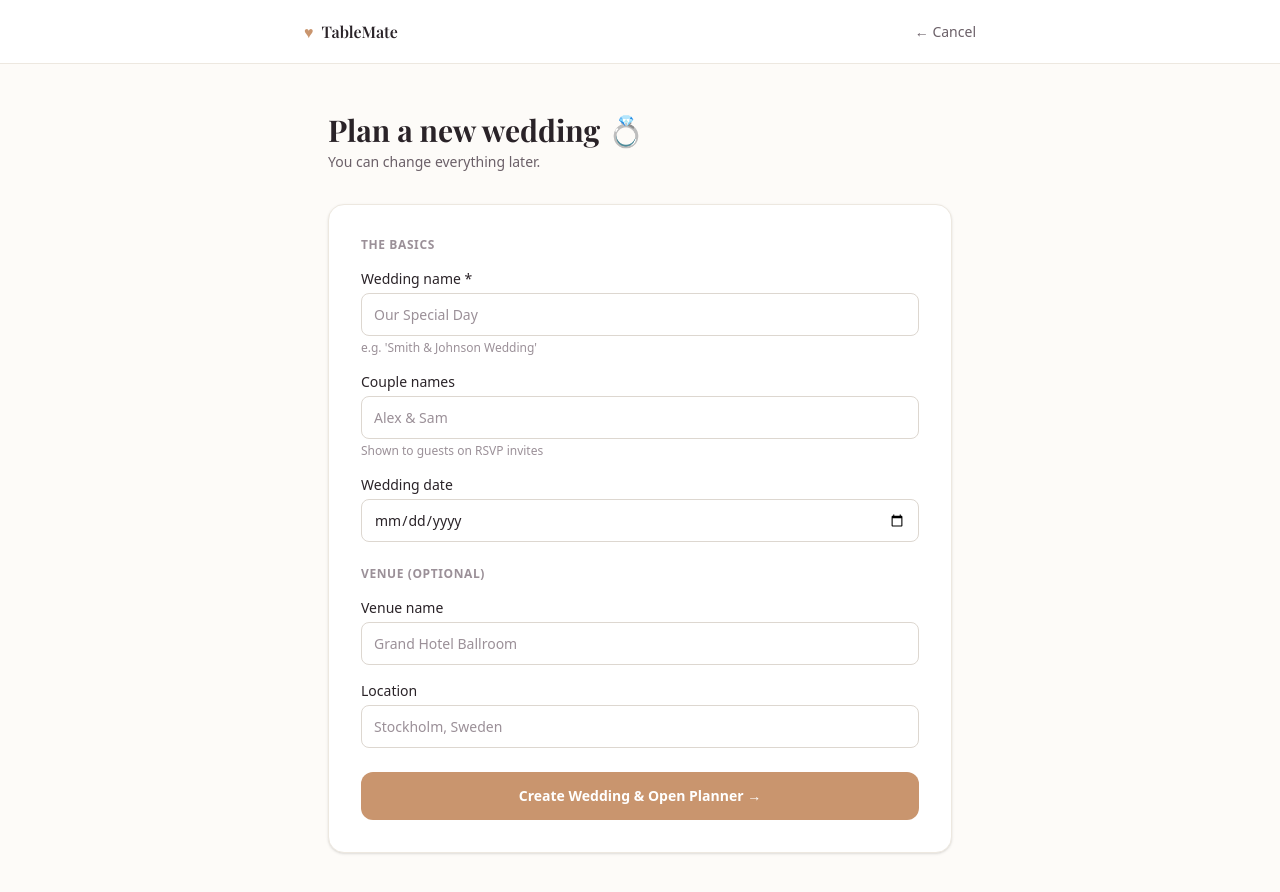
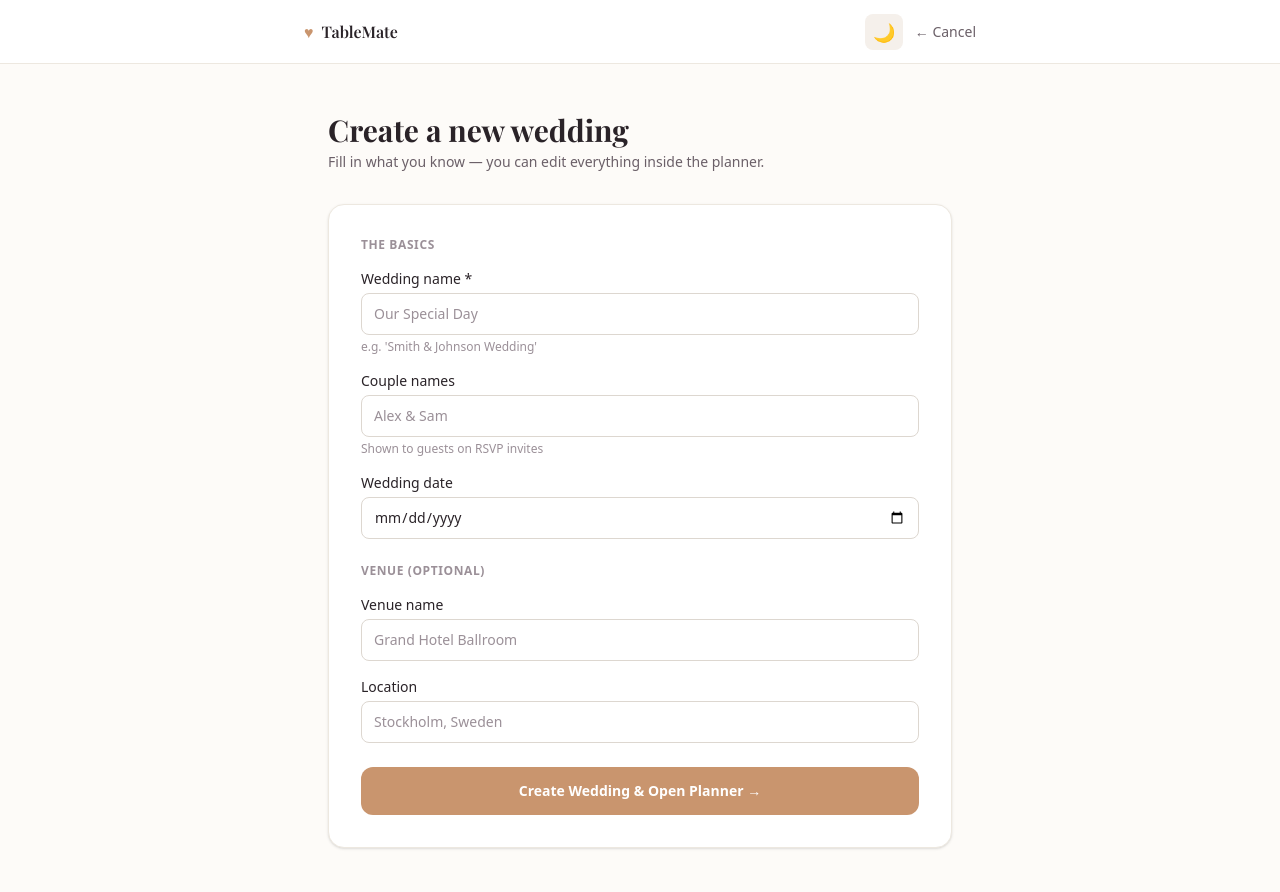
Before and after one commit to Sheggyb/tablemate, a Next.js app: page /app/new in a window 1280 px wide. Shown: the top 892 px of the page. Built offline with nearby package versions, Linux system fonts and the light colour scheme; a web font is replaced by a local one.

Commit message:
fix: dark mode on new wedding page, better copy

```diff
--- a/src/app/app/new/page.tsx
+++ b/src/app/app/new/page.tsx
@@ -1,21 +1,27 @@
 "use client";
 
-import { useState } from "react";
+import { useState, useEffect } from "react";
 import { useRouter } from "next/navigation";
 import Link from "next/link";
 import { createClient } from "@/lib/supabase/client";
 
 export default function NewWeddingPage() {
   const router = useRouter();
-  const [form, setForm] = useState({
-    name: "",
-    couple_names: "",
-    date: "",
-    venue_name: "",
-    location: "",
-  });
+  const [dark, setDark] = useState(false);
+  const [form, setForm] = useState({ name: "", couple_names: "", date: "", venue_name: "", location: "" });
   const [loading, setLoading] = useState(false);
-  const [error, setError]     = useState("");
+  const [error, setError] = useState("");
+
+  useEffect(() => {
+    const saved = localStorage.getItem("tablemate-dark");
+    if (saved === "true") setDark(true);
+  }, []);
+
+  const toggleDark = () => {
+    const next = !dark;
+    setDark(next);
+    localStorage.setItem("tablemate-dark", String(next));
+  };
 
   const set = (k: string, v: string) => setForm(f => ({ ...f, [k]: v }));
 
@@ -29,7 +35,6 @@ export default function NewWeddingPage() {
     const { data: { user } } = await supabase.auth.getUser();
     if (!user) { router.push("/login"); return; }
 
-    // Create wedding
     const { data: wedding, error: we } = await supabase.from("weddings").insert({
       user_id:      user.id,
       name:         form.name.trim(),
@@ -39,63 +44,66 @@ export default function NewWeddingPage() {
 
     if (we || !wedding) { setError("Failed to create wedding. Please try again."); setLoading(false); return; }
 
-    // Create default venue
-    if (form.venue_name.trim()) {
-      await supabase.from("venues").insert({
-        wedding_id: wedding.id,
-        name:       form.venue_name.trim(),
-        location:   form.location.trim() || null,
-      });
-    }
+    const venueName = form.venue_name.trim() || "Main Hall";
+    await supabase.from("venues").insert({ wedding_id: wedding.id, name: venueName });
 
     router.push(`/app/wedding/${wedding.id}`);
   };
 
+  const bg = dark ? "bg-[#1A1718]" : "bg-[#FDFBF8]";
+  const card = dark ? "bg-[#2A2328] border-[#3D3540]" : "bg-white border-[#EDE8E0]";
+  const text = dark ? "text-[#F0EBE6]" : "text-[#2A2328]";
+  const sub = dark ? "text-[#9B9098]" : "text-[#6B6068]";
+  const header = dark ? "bg-[#211E1F] border-[#3D3540]" : "bg-white border-[#EDE8E0]";
+  const inputCls = dark
+    ? "w-full px-3 py-2.5 rounded-lg border border-[#3D3540] bg-[#1A1718] text-[#F0EBE6] text-sm outline-none focus:border-[#C9956E]"
+    : "w-full px-3 py-2.5 rounded-lg border border-[#DDD7D0] bg-white text-[#2A2328] text-sm outline-none focus:border-[#C9956E]";
+
   return (
-    <div className="min-h-screen bg-[#FDFBF8]">
-      <header className="bg-white border-b border-[#EDE8E0] h-16 flex items-center px-6">
+    <div className={`min-h-screen ${bg}`}>
+      <header className={`${header} border-b h-16 flex items-center px-6`}>
         <div className="max-w-2xl mx-auto w-full flex items-center justify-between">
           <Link href="/app" className="flex items-center gap-2">
             <span className="text-[#C9956E]">♥</span>
-            <span className="font-playfair font-semibold text-[#2A2328]">TableMate</span>
+            <span className={`font-playfair font-semibold ${text}`}>TableMate</span>
           </Link>
-          <Link href="/app" className="text-sm text-[#6B6068] hover:text-[#2A2328]">← Cancel</Link>
+          <div className="flex items-center gap-3">
+            <button onClick={toggleDark} className={`text-lg px-2 py-1 rounded-lg ${dark ? "bg-[#3D3540]" : "bg-[#F5F0EB]"}`}>
+              {dark ? "☀️" : "🌙"}
+            </button>
+            <Link href="/app" className={`text-sm ${sub} hover:${text}`}>← Cancel</Link>
+          </div>
         </div>
       </header>
 
       <main className="max-w-2xl mx-auto px-6 py-12">
         <div className="mb-8">
-          <h1 className="font-playfair text-3xl font-bold text-[#2A2328]">Plan a new wedding 💍</h1>
-          <p className="text-[#6B6068] text-sm mt-1">You can change everything later.</p>
+          <h1 className={`font-playfair text-3xl font-bold ${text}`}>Create a new wedding</h1>
+          <p className={`${sub} text-sm mt-1`}>Fill in what you know — you can edit everything inside the planner.</p>
         </div>
 
-        <div className="bg-white rounded-2xl border border-[#EDE8E0] p-8 shadow-sm">
+        <div className={`${card} rounded-2xl border p-8 shadow-sm`}>
           {error && <div className="mb-5 p-3 bg-red-50 border border-red-200 rounded-lg text-sm text-red-700">{error}</div>}
 
           <form onSubmit={handleCreate} className="space-y-6">
-            <Section title="The Basics">
-              <Field label="Wedding name *" hint="e.g. 'Smith & Johnson Wedding'">
-                <input type="text" value={form.name} onChange={e => set("name", e.target.value)} required
-                  className="input" placeholder="Our Special Day"/>
+            <Section title="The Basics" dark={dark}>
+              <Field label="Wedding name *" hint="e.g. 'Smith & Johnson Wedding'" dark={dark}>
+                <input type="text" value={form.name} onChange={e => set("name", e.target.value)} required className={inputCls} placeholder="Our Special Day"/>
               </Field>
-              <Field label="Couple names" hint="Shown to guests on RSVP invites">
-                <input type="text" value={form.couple_names} onChange={e => set("couple_names", e.target.value)}
-                  className="input" placeholder="Alex & Sam"/>
+              <Field label="Couple names" hint="Shown to guests on RSVP invites" dark={dark}>
+                <input type="text" value={form.couple_names} onChange={e => set("couple_names", e.target.value)} className={inputCls} placeholder="Alex & Sam"/>
               </Field>
-              <Field label="Wedding date">
-                <input type="date" value={form.date} onChange={e => set("date", e.target.value)}
-                  className="input"/>
+              <Field label="Wedding date" dark={dark}>
+                <input type="date" value={form.date} onChange={e => set("date", e.target.value)} className={inputCls}/>
               </Field>
             </Section>
 
-            <Section title="Venue (optional)">
-              <Field label="Venue name">
-                <input type="text" value={form.venue_name} onChange={e => set("venue_name", e.target.value)}
-                  className="input" placeholder="Grand Hotel Ballroom"/>
+            <Section title="Venue (optional)" dark={dark}>
+              <Field label="Venue name" dark={dark}>
+                <input type="text" value={form.venue_name} onChange={e => set("venue_name", e.target.value)} className={inputCls} placeholder="Grand Hotel Ballroom"/>
               </Field>
-              <Field label="Location">
-                <input type="text" value={form.location} onChange={e => set("location", e.target.value)}
-                  className="input" placeholder="Stockholm, Sweden"/>
+              <Field label="Location" dark={dark}>
+                <input type="text" value={form.location} onChange={e => set("location", e.target.value)} className={inputCls} placeholder="Stockholm, Sweden"/>
               </Field>
             </Section>
 
@@ -106,39 +114,25 @@ export default function NewWeddingPage() {
           </form>
         </div>
       </main>
-
-      <style jsx>{`
-        .input {
-          width: 100%;
-          padding: 10px 12px;
-          border: 1px solid #DDD7D0;
-          border-radius: 8px;
-          font-size: 14px;
-          outline: none;
-          background: white;
-          color: #2A2328;
-        }
-        .input:focus { border-color: #C9956E; }
-      `}</style>
     </div>
   );
 }
 
-function Section({ title, children }: { title: string; children: React.ReactNode }) {
+function Section({ title, dark, children }: { title: string; dark: boolean; children: React.ReactNode }) {
   return (
     <div>
-      <h2 className="text-xs font-semibold text-[#9B9098] uppercase tracking-wider mb-4">{title}</h2>
+      <h2 className={`text-xs font-semibold uppercase tracking-wider mb-4 ${dark ? "text-[#6B6068]" : "text-[#9B9098]"}`}>{title}</h2>
       <div className="space-y-4">{children}</div>
     </div>
   );
 }
 
-function Field({ label, hint, children }: { label: string; hint?: string; children: React.ReactNode }) {
+function Field({ label, hint, dark, children }: { label: string; hint?: string; dark: boolean; children: React.ReactNode }) {
   return (
     <div>
-      <label className="block text-sm font-medium text-[#2A2328] mb-1">{label}</label>
+      <label className={`block text-sm font-medium mb-1 ${dark ? "text-[#F0EBE6]" : "text-[#2A2328]"}`}>{label}</label>
       {children}
-      {hint && <p className="text-xs text-[#9B9098] mt-1">{hint}</p>}
+      {hint && <p className={`text-xs mt-1 ${dark ? "text-[#6B6068]" : "text-[#9B9098]"}`}>{hint}</p>}
     </div>
   );
 }
```
